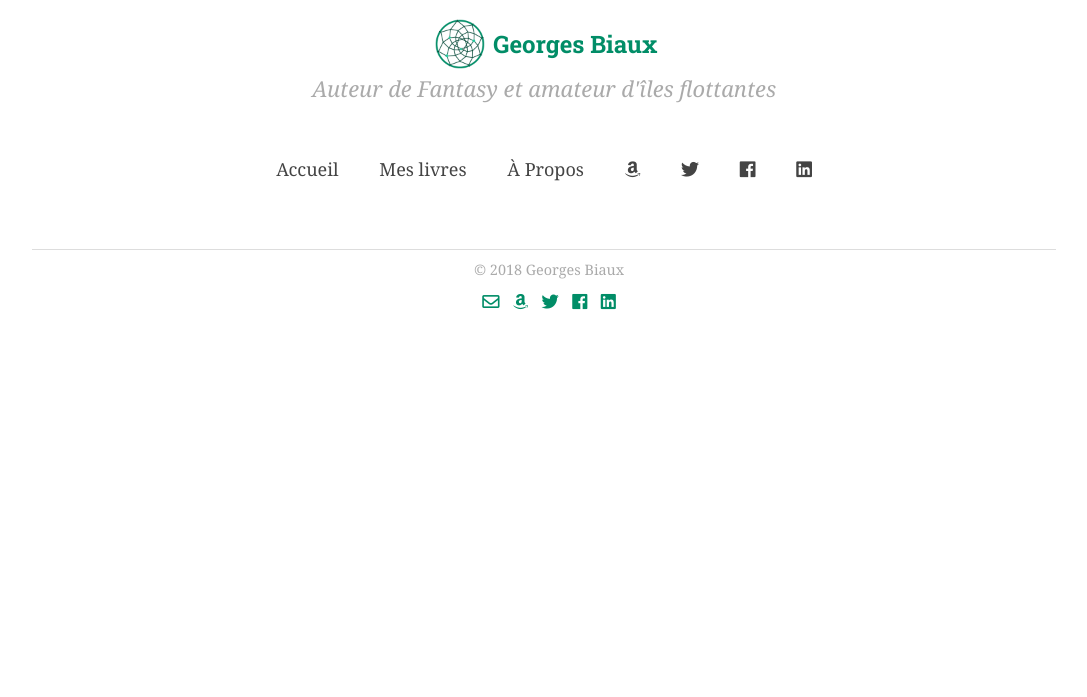
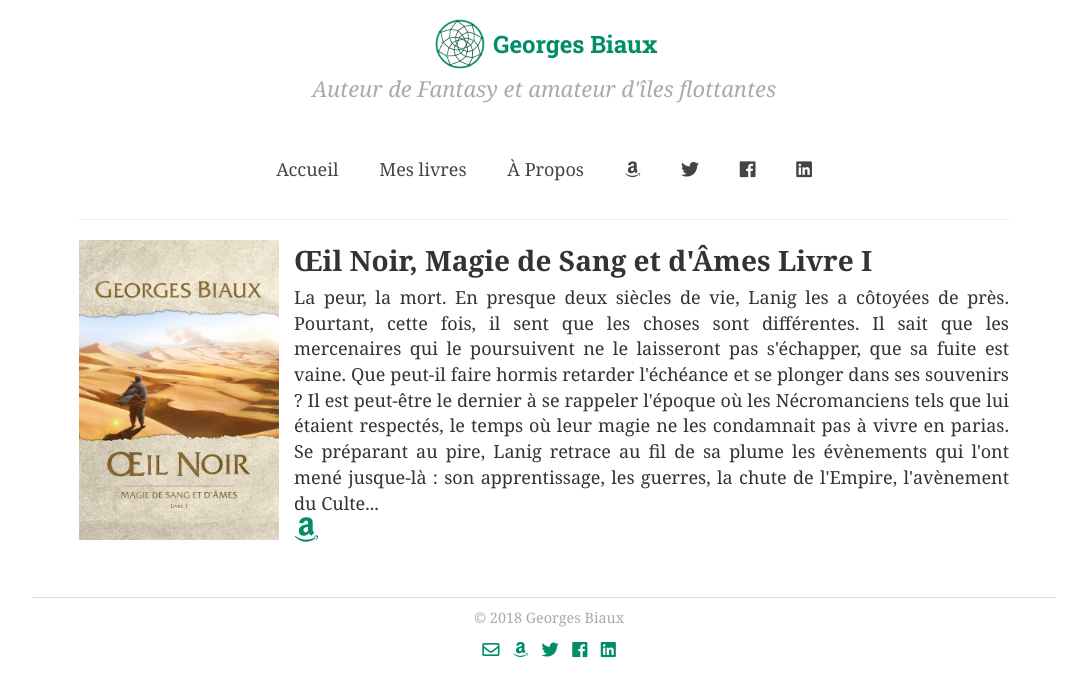
Before and after one commit to georgesbiaux/georgesbiaux.github.io, a Jekyll site: the page built from books/index.html, in a window 1280 px wide. Shown: the top 697 px of the page, without its empty margins (96-1183 px from the left). Built offline with Jekyll 4.4.1, drawn with Linux system fonts in a browser that asks for light colours; nearby versions of some CDN libraries.

Commit message:
Add book

```diff
--- a/assets/css/hamvocke.css
+++ b/assets/css/hamvocke.css
@@ -162,7 +162,7 @@ h1.title {
 
 #text {
     text-align: left;
-    width: 630px;
+    width: 930px;
     margin: auto;
 }
 
@@ -334,6 +334,43 @@ h1.title {
     float: right;
 }
 
+#about {
+  width: 630px;
+  margin: auto;
+}
+
+.book {
+  display: flex;
+  flex-direction: row;
+}
+
+.book .cover {
+  height: 300px;
+  width: auto;
+  margin-right: 15px;
+}
+
+.book .info {
+  display: flex;
+  flex-direction: column;
+}
+
+.book .info .title {
+  font-weight: bold;
+  font-size: 28px;
+  margin-bottom: 5px;
+}
+
+.book .info .summary {
+  font-size: 18px;
+  flex: 1;
+  text-align: justify;
+}
+
+.book .info .links .fab {
+  font-size: 28px;
+}
+
 @media (max-width: 768px) {
     #text {
 	    width: 100%;
--- a/books/index.html
+++ b/books/index.html
@@ -4,4 +4,19 @@ title: georgesbiaux.com | Mes livres
 ---
 
 <div id="books">
+  <hr />
+  <div class="book">
+    <a href="https://www.amazon.fr/dp/B07FBL41QJ/ref=la_B07FC19RD6_1_1?s=books&ie=UTF8&qid=1531034914&sr=1-1" target="_blank">
+      <img class="cover" src="/assets/img/couverture.jpg" />
+    </a>
+    <div class="info">
+      <div class="title">Œil Noir, Magie de Sang et d'Âmes Livre I</div>
+      <div class="summary">
+        La peur, la mort. En presque deux siècles de vie, Lanig les a côtoyées de près. Pourtant, cette fois, il sent que les choses sont différentes. Il sait que les mercenaires qui le poursuivent ne le laisseront pas s'échapper, que sa fuite est vaine. Que peut-il faire hormis retarder l'échéance et se plonger dans ses souvenirs ? Il est peut-être le dernier à se rappeler l'époque où les Nécromanciens tels que lui étaient respectés, le temps où leur magie ne les condamnait pas à vivre en parias. Se préparant au pire, Lanig retrace au fil de sa plume les évènements qui l'ont mené jusque-là : son apprentissage, les guerres, la chute de l'Empire, l'avènement du Culte...
+      </div>
+      <div class="links">
+        <a href="https://www.amazon.fr/dp/B07FBL41QJ/ref=la_B07FC19RD6_1_1?s=books&ie=UTF8&qid=1531034914&sr=1-1" target="_blank"> <i class="fab fa-amazon"></i> </a>
+      </div>
+    </div>
+  </div>
 </div>
```
Also changed, not shown: assets/img/chapitre1-share.png (deleted), assets/img/couverture.jpg (added), 1 other file.
